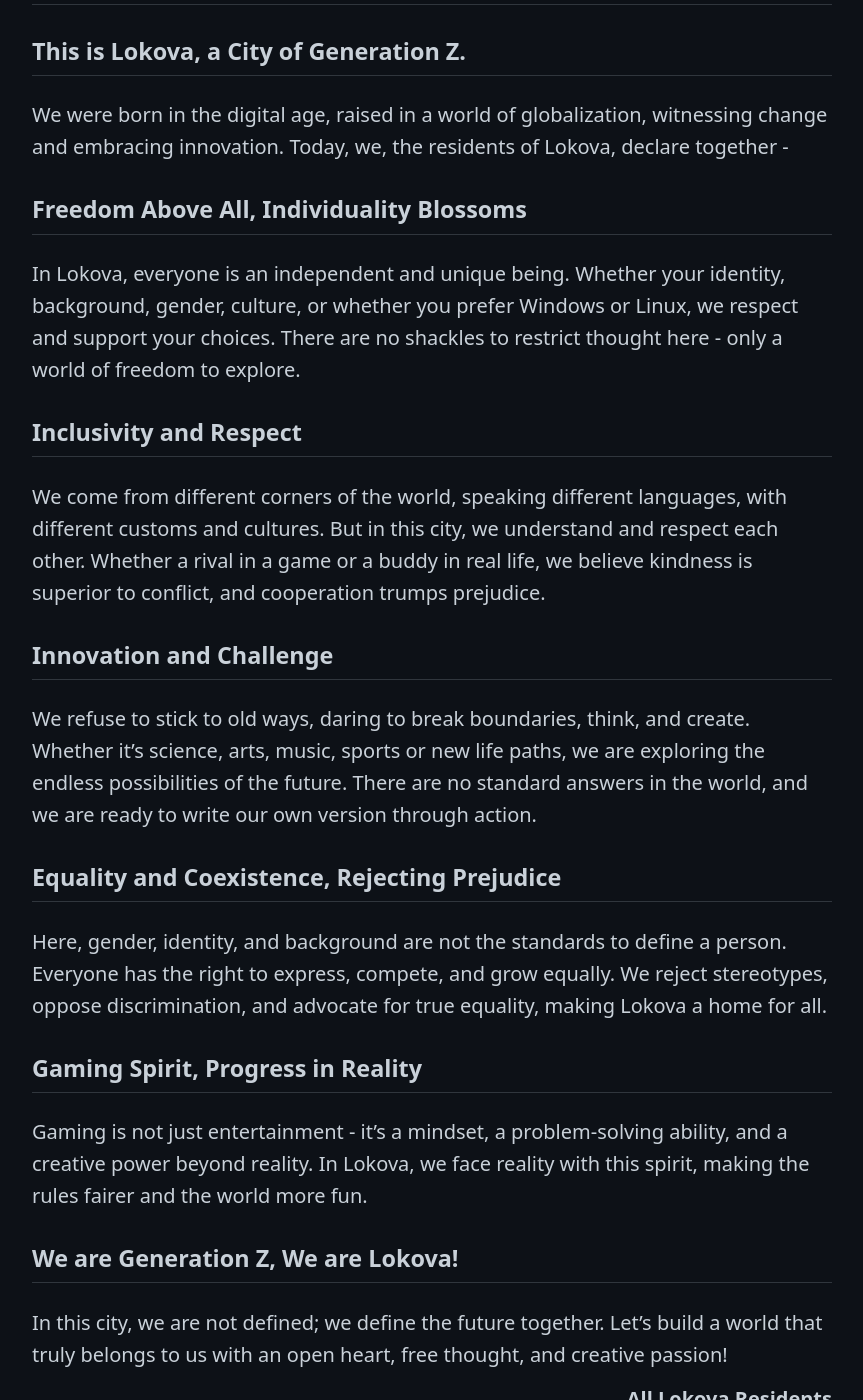
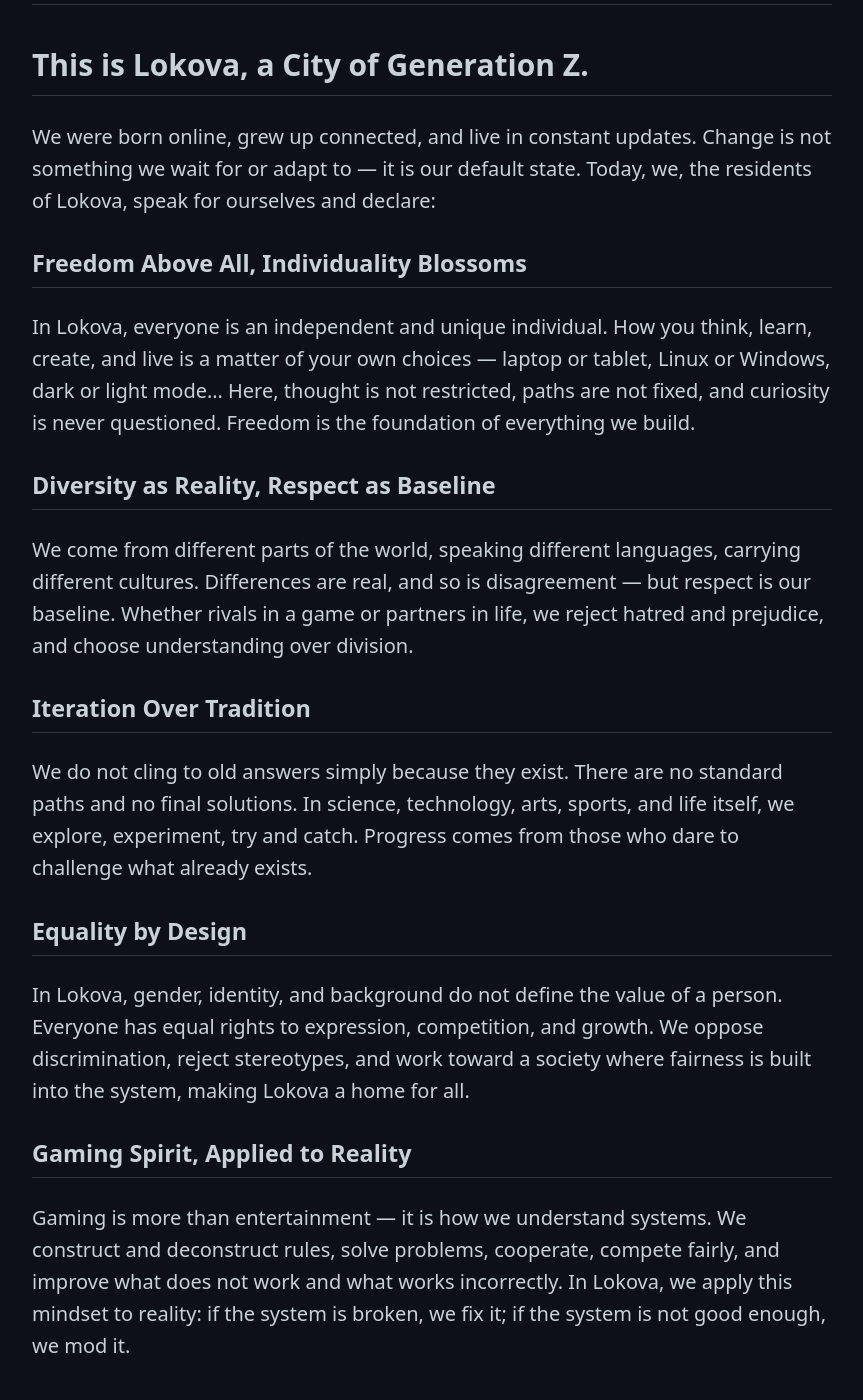
Before and after one commit to IlyaYezelovsky/lokova.org, a Jekyll site: the page built from declaration.md, in a window 1280 px wide and 1400 px high, scrolled down 338 px. Shown: the whole window, without its empty margins (208-1071 px from the left). Built offline with Jekyll 4.4.1, drawn with Linux system fonts in a browser that asks for light colours; comment, search, counter and statistics services are not loaded; some of the changed text lies outside the part shown.

Commit message:
New Declaration

```diff
--- a/declaration.md
+++ b/declaration.md
@@ -1,32 +1,46 @@
 ---
-title: 洛科瓦共同宣言
+title: Declaration
 layout: default
 ---
 
 # Joint Declaration of Lokova
 
-### This is Lokova, a City of Generation Z.
-We were born in the digital age, raised in a world of globalization, witnessing change and embracing innovation. Today, we, the residents of Lokova, declare together -
+## This is Lokova, a City of Generation Z.
+We were born online, grew up connected, and live in constant updates.
+Change is not something we wait for or adapt to — it is our default state.
+Today, we, the residents of Lokova, speak for ourselves and declare:
 
 ### Freedom Above All, Individuality Blossoms
-In Lokova, everyone is an independent and unique being. Whether your identity, background, gender, culture, or whether you prefer Windows or Linux, we respect and support your choices. There are no shackles to restrict thought here - only a world of freedom to explore.
+In Lokova, everyone is an independent and unique individual.
+How you think, learn, create, and live is a matter of your own choices — laptop or tablet, Linux or Windows, dark or light mode...
+Here, thought is not restricted, paths are not fixed, and curiosity is never questioned.
+Freedom is the foundation of everything we build.
 
-### Inclusivity and Respect
-We come from different corners of the world, speaking different languages, with different customs and cultures. But in this city, we understand and respect each other. Whether a rival in a game or a buddy in real life, we believe kindness is superior to conflict, and cooperation trumps prejudice.
+### Diversity as Reality, Respect as Baseline
+We come from different parts of the world, speaking different languages, carrying different cultures.
+Differences are real, and so is disagreement — but respect is our baseline.
+Whether rivals in a game or partners in life, we reject hatred and prejudice, and choose understanding over division.
 
-### Innovation and Challenge
-We refuse to stick to old ways, daring to break boundaries, think, and create. Whether it's science, arts, music, sports or new life paths, we are exploring the endless possibilities of the future. There are no standard answers in the world, and we are ready to write our own version through action.
+### Iteration Over Tradition
+We do not cling to old answers simply because they exist.
+There are no standard paths and no final solutions.
+In science, technology, arts, sports, and life itself, we explore, experiment, try and catch.
+Progress comes from those who dare to challenge what already exists.
 
-### Equality and Coexistence, Rejecting Prejudice
-Here, gender, identity, and background are not the standards to define a person. Everyone has the right to express, compete, and grow equally. We reject stereotypes, oppose discrimination, and advocate for true equality, making Lokova a home for all.
+### Equality by Design
+In Lokova, gender, identity, and background do not define the value of a person.
+Everyone has equal rights to expression, competition, and growth.
+We oppose discrimination, reject stereotypes, and work toward a society where fairness is built into the system, making Lokova a home for all.
 
-### Gaming Spirit, Progress in Reality
-Gaming is not just entertainment - it's a mindset, a problem-solving ability, and a creative power beyond reality. In Lokova, we face reality with this spirit, making the rules fairer and the world more fun.
+### Gaming Spirit, Applied to Reality
+Gaming is more than entertainment — it is how we understand systems.
+We construct and deconstruct rules, solve problems, cooperate, compete fairly, and improve what does not work and what works incorrectly.
+In Lokova, we apply this mindset to reality: if the system is broken, we fix it; if the system is not good enough, we mod it.
 
-### We are Generation Z, We are Lokova!
-In this city, we are not defined; we define the future together. Let's build a world that truly belongs to us with an open heart, free thought, and creative passion!
+## We are Generation Z, We are Lokova!
+We are not waiting to be defined — we are defining the future together. Let’s build a world that truly belongs to us with an open heart, free thought, and creative passion!
 
 <div align="right">
 <p style="text-align: right; font-weight: bold;">All Lokova Residents<br>
-Sunday, September 1, Z30</p>
+Thursday, January 1, Z32</p>
 </div>
```
